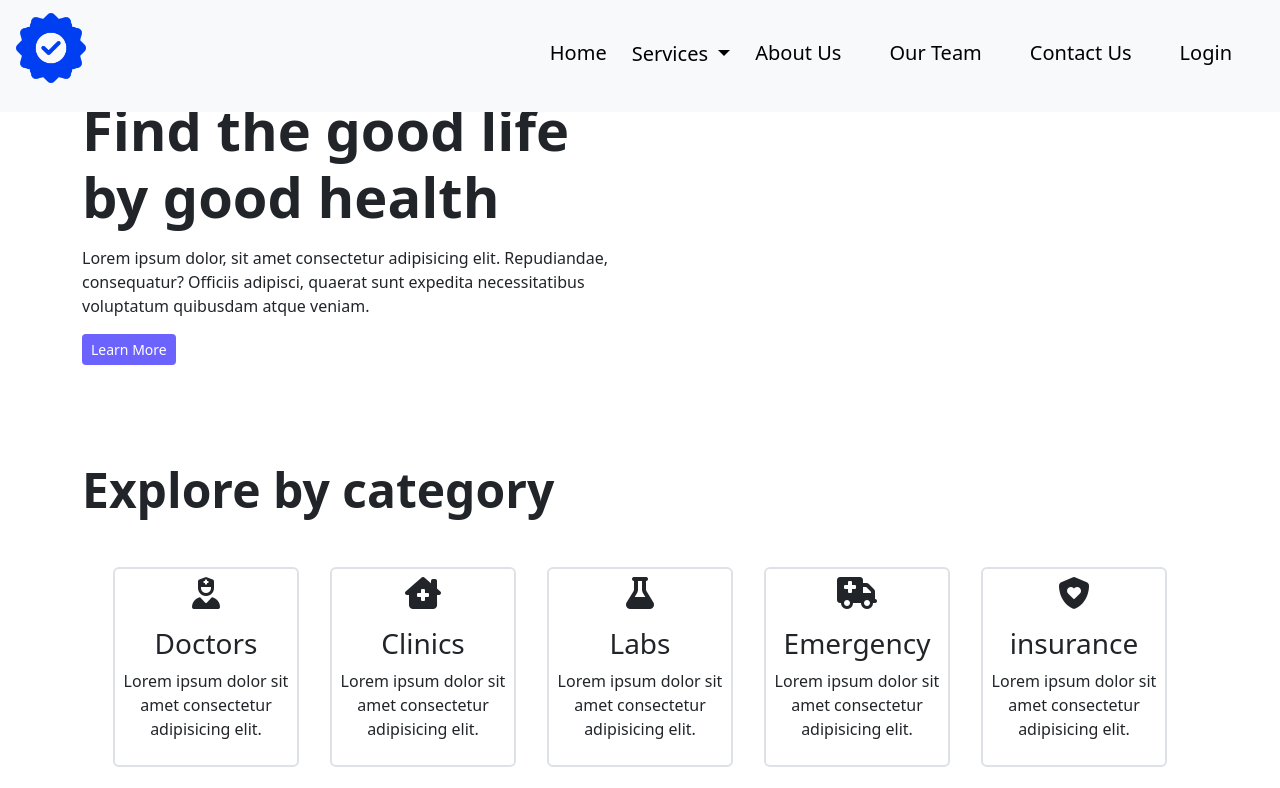
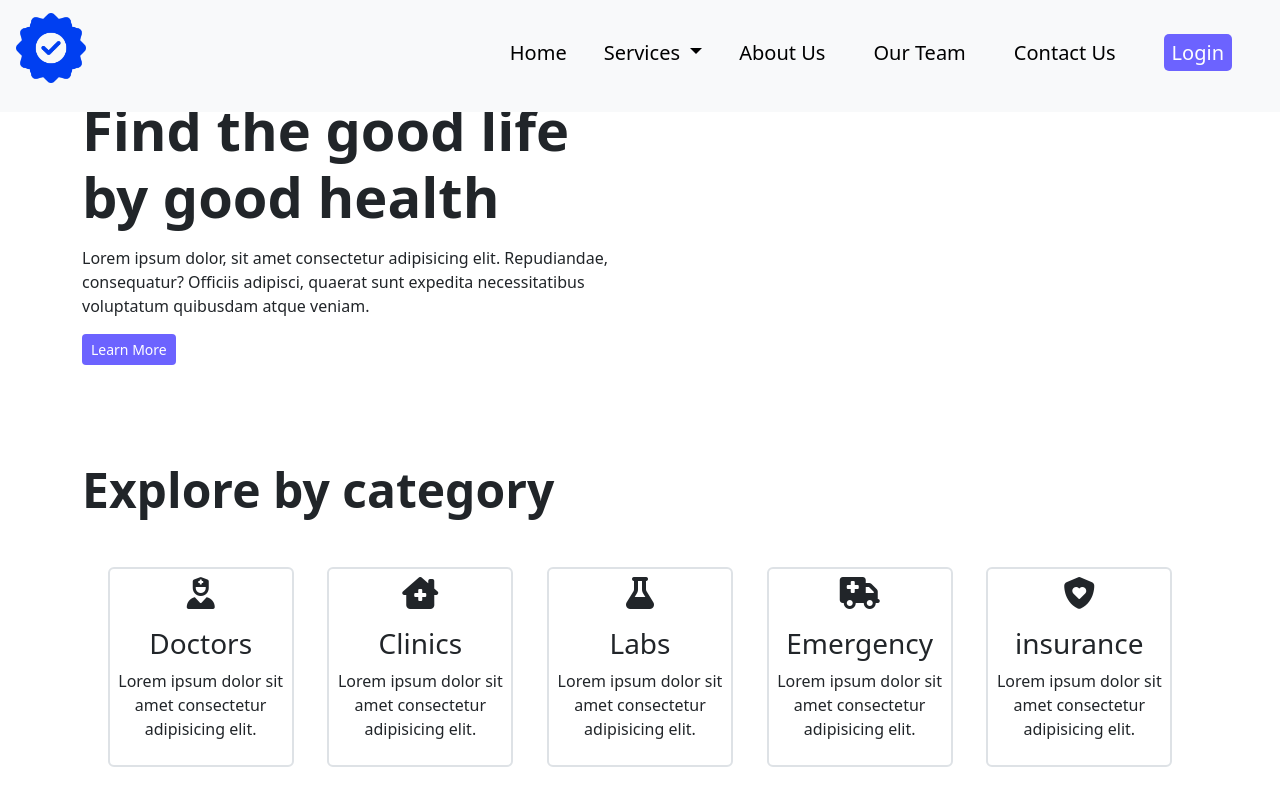
Before and after one commit to Justdivine7/hospital, a plain HTML site: page index.html in a window 1280 px wide. Shown: the top 788 px of the page. Drawn offline with nearby package versions, Linux system fonts and the light colour scheme.

Commit message:
proper changes

```diff
--- a/index.html
+++ b/index.html
@@ -30,11 +30,26 @@
       }
      .nav-item:hover{
       background-color:#6C63FF;
-      padding: 5px;
+      padding: 5px ;
       color:#fff;
       border-radius: 5px;
      }
+     .login{
+      background-color:#6C63FF ;
+      padding: 5px 8px;
+      color:#fff;
+      border-radius: 5px;
+     }
+     .login:hover{
+      padding: 5px 8px;
+      background-color: #1D2366;
+     }
      .dropdown-toggle{
+      margin-top: -7px;
+      color:#000;
+      transition:0.3s;
+     }
+     .dropdown-toggle:focus{
       color:#000;
      }
      .dropdown-toggle:hover{
@@ -100,14 +115,14 @@
             </div>
             <div class="offcanvas-body text-center ">
                 <p class="fs-5 mb-5">Home</p>
-                <div class="dropdown">
+                <div class="dropdown-center">
                   <button
                     class="btn btn-link p-0 mb-5 fs-5 text-white text-decoration-none dropdown-toggle"
                     data-bs-toggle="dropdown"
                   >
                     Services
                   </button>
-                  <ul class="dropdown-menu">
+                  <ul class="dropdown-menu ">
                     <!-- <li><h5 class="dropdown-header">Header</h5></li> -->
                     <li class="dropdown-item">X-ray</li>
                     <li class="dropdown-item">Surgeries</li>
@@ -123,9 +138,9 @@
             </div>
         </div>
         <!-- OFFCANVAS TOGGLE-BUTTON -->
-        <div class="container-fluid bg-light d-flex justify-content-between d-lg-none" style="position:fixed; top:0px; right:0px; left;0px;">
+        <div class="container-fluid p-1 bg-light d-flex justify-content-between d-lg-none" style="position:fixed; top:0px; right:0px; left;0px;">
             <a class="m-2" href="#demo" data-bs-toggle="offcanvas"><img src="PNG/menu.png" alt="" style="width:35px ;"></a></body>
-            <img class="mt-2" src="PNG/quality.png" alt="" style="width:50px ;filter: invert(64%) sepia(66%) saturate(7496%) hue-rotate(228deg) brightness(100%) contrast(101%);">
+            <img class="m" src="PNG/quality.png" alt="" style="width:50px ;filter: invert(64%) sepia(66%) saturate(7496%) hue-rotate(228deg) brightness(100%) contrast(101%);">
         </div>
         <!-- NAVBAR -->
           <div class="container-fluid">
@@ -137,9 +152,9 @@
                 <li>
                   <a class="nav-item me-4 fs-5 text-decoration-none" href="#">Home</a>
                 </li>
-                <div class="dropdown">
+                <div class="dropdown-center">
                   <button
-                    class="btn btn-link p-0 mb-1 me-4 fs-5 text-decoration-none dropdown-toggle"
+                    class="btn btn-link me-4 fs-5 text-decoration-none dropdown-toggle"
                     data-bs-toggle="dropdown"
                   >
                     Services
@@ -170,7 +185,7 @@
                 </li>
                 <li>
                   <a
-                    class="nav-item me-5 fs-5 text-decoration-none"
+                    class="nav-item me-5 fs-5 text-decoration-none login"
                     class="btn btn-primary"
                     href="#"
                     >Login</a
@@ -204,7 +219,7 @@
       <section>
         <div class="container mt-5 mb-5 pt-5">
           <p class="display-5 fw-semibold mb-5">Explore by category</p>
-          <div class="d-flex justify-content-evenly flex-wrap ">
+          <div class="d-flex justify-content-evenly flex-wrap gap-2">
             <div
               class="col-lg-2 col-md-3 col-sm-6 p-2 border border-2 rounded text-center explore"
             >
@@ -326,7 +341,7 @@
             <i class="fa-solid fa-arrow-right" style="background:#6C63FF; padding:6px; border-radius:50%; color:#fff;"></i>
             </div>
           </div>
-          <div class="row gy-3">
+          <div class="row gy-5">
             <div class="col-lg-4 col-md-6 col-sm-6 col-6">
               <img class="w-100" src="https://images.unsplash.com/photo-1559839734-2b71ea197ec2?ixlib=rb-4.0.3&ixid=MnwxMjA3fDB8MHxzZWFyY2h8NXx8ZG9jdG9yfGVufDB8fDB8fA%3D%3D&auto=format&fit=crop&w=400&q=60" alt="">
               <p class="fs-5 text-secondary">01/05/2022</p>
```
